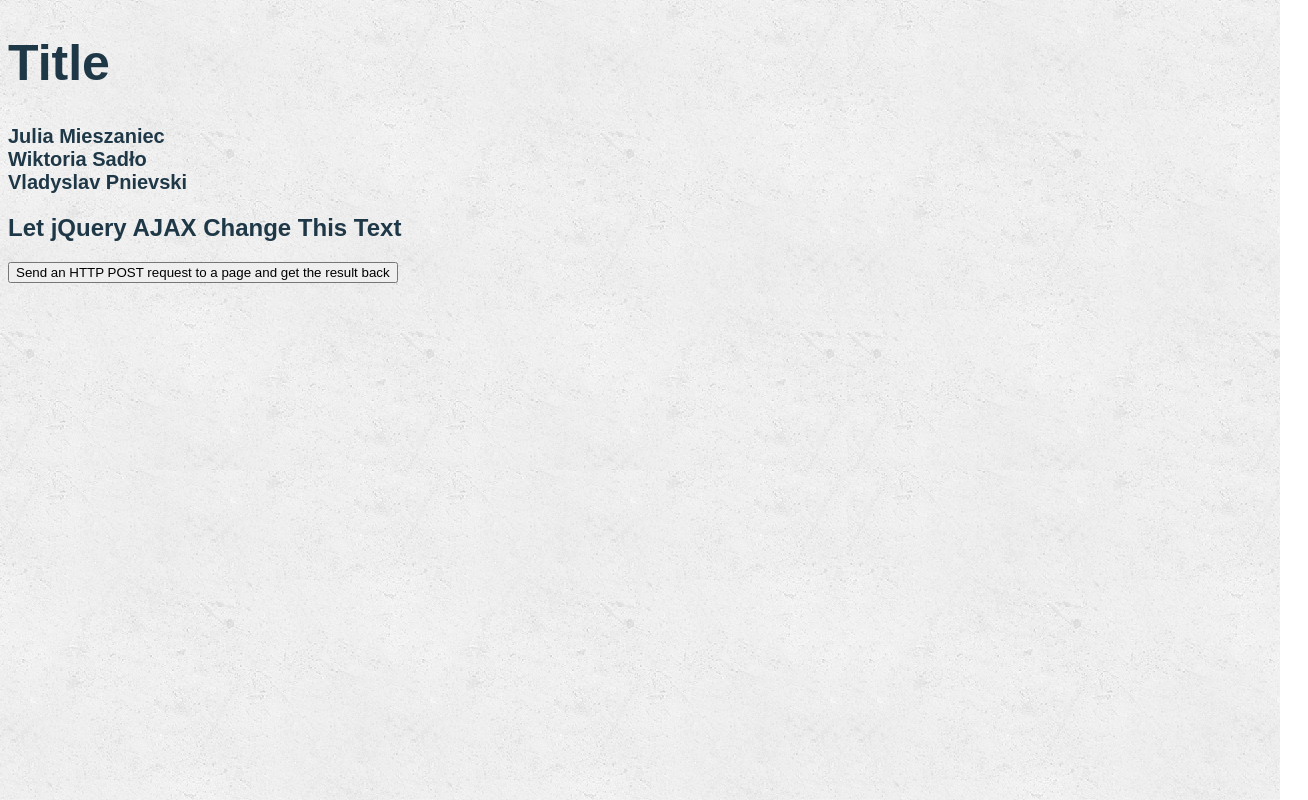
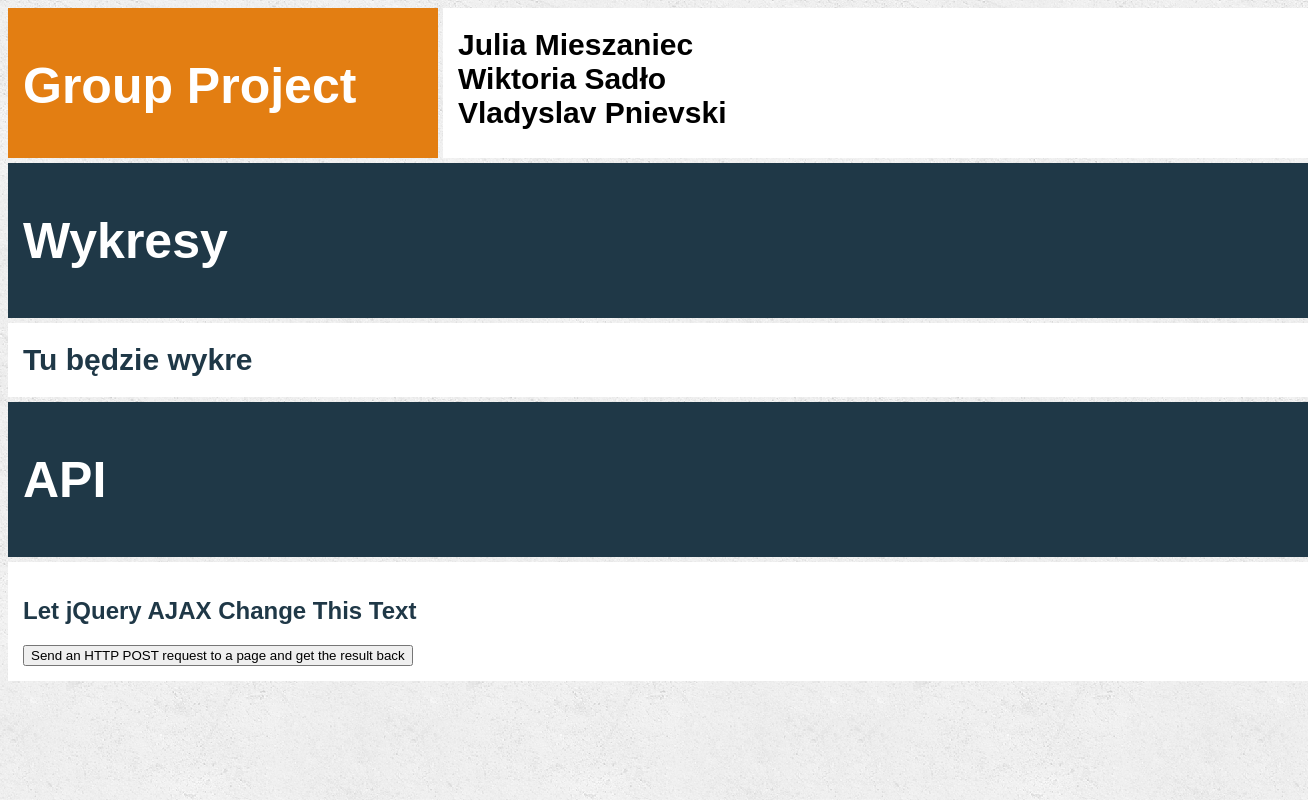
Before and after one commit to JuliaMieszaniec/EDI, a plain HTML site: page edw.html in a window 1280 px wide. Shown: the whole page, 1308 px wide, since content can reach past the window. Drawn offline with nearby package versions, Linux system fonts and the light colour scheme.

Commit message:
Add files via upload

```diff
--- a/edw.css
+++ b/edw.css
@@ -15,5 +15,57 @@ h3
 {
     margin-top: 5px;
     margin-bottom: 5px;
-    font-size: 20px;
+    font-size: 30px;
 }
+
+#container
+{
+    margin-left: auto;
+    margin-right: auto;
+    width: 1300px;
+}
+
+.title
+{
+    margin-top: 5px;
+    margin-bottom: 5px;
+    background-color: #1f3847;
+    color: #FFFFFF;
+    padding: 15px;
+}
+
+.content
+{
+    background-color: #FFFFFF;
+    padding: 15px;
+    margin-top: 5px;
+    margin-bottom: 5px;
+}
+
+#title
+{
+    clear: both;
+    height: 150px;
+}
+
+#gp
+{
+    margin-right: 5px;
+    background-color: #e37e12;
+    color: #FFFFFF;
+    float: left;
+    height: 120px;
+    width: 400px;
+    padding: 15px;
+}
+
+#nazwiska
+{
+    background-color: #FFFFFF;
+    color: #000000;
+    padding: 15px;
+    height: 120px;
+    width: 835px;
+    float: left;
+
+}
--- a/edw.html
+++ b/edw.html
@@ -4,6 +4,7 @@
     <title>Title</title>
     <link rel="stylesheet" type="text/css" href="edw.css">
     <script src="https://ajax.googleapis.com/ajax/libs/jquery/3.6.1/jquery.min.js"></script>
+    <script type="text/javasript" src="test.js"></script>
     <script>
       function loadDocs(){
         var xhttp = new XMLHttpRequest();
@@ -18,9 +19,26 @@
     </script>
   </head>
   <body>
-    <h1>Title</h1>
-    <h3>Julia Mieszaniec<br/>Wiktoria Sadło<br/>Vladyslav Pnievski</h3>
-    <div id="div1"><h2>Let jQuery AJAX Change This Text</h2></div>
-    <button onclick="loadDocs()">Send an HTTP POST request to a page and get the result back</button>
+  <div id="container">
+    <div id="title">
+      <div id="gp">
+      <h1>Group Project</h1>
+      </div>
+      <div id="nazwiska">
+      <h3>Julia Mieszaniec<br/>Wiktoria Sadło<br/>Vladyslav Pnievski</h3>
+      </div>
+    </div>
+    <div class="title">
+      <h1>Wykresy</h1>
+    </div>
+    <div class="content">
+      <h3>Tu będzie wykre</h3>
+    </div>
+    <div class="title"><h1>API</h1></div>
+    <div class="content">
+      <div id="div1"><h2>Let jQuery AJAX Change This Text</h2></div>
+      <button onclick="loadDocs()">Send an HTTP POST request to a page and get the result back</button>
+    </div>
+  </div>
   </body>
 </html>
```
